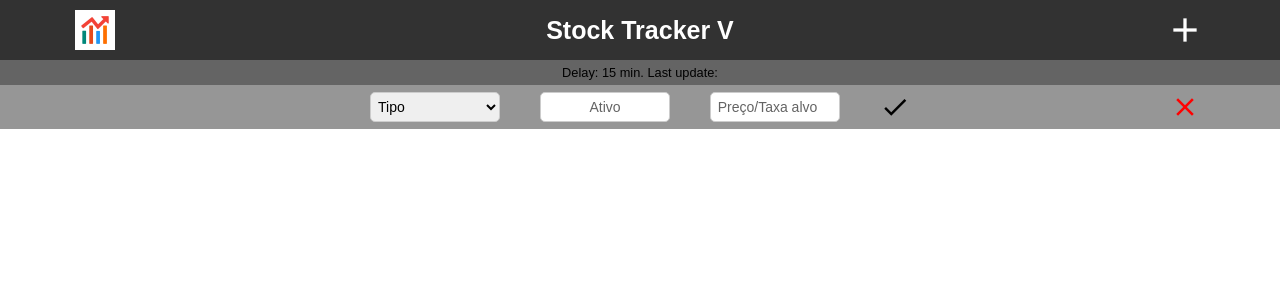
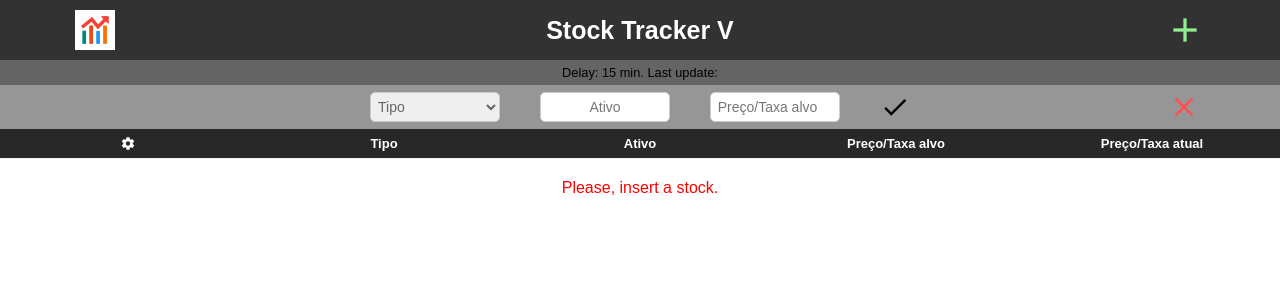
Before and after one commit to marcus88santos/stock-tracker-v, a Vue app: page / in a window 1280 px wide. Both pictures are taken after a click on the element "add". Shown: the top 300 px of the page. Built offline with nearby package versions, Linux system fonts and the light colour scheme; no server answers.

Commit message:
New Form style and validation. Table Header finished

```diff
--- /dev/null
+++ b/jsconfig.json
@@ -0,0 +1,5 @@
+{
+  "compilerOptions": {
+    "baseUrl": "./src"
+  }
+}
--- a/src/App.vue
+++ b/src/App.vue
@@ -2,6 +2,7 @@
 	<Header @open-form="formOn" />
 	<Form v-if="formStatus" @close-form="formOff" />
 	<Table />
+	<table></table>
 </template>
 
 <script>
--- a/src/components/form/Form.vue
+++ b/src/components/form/Form.vue
@@ -1,6 +1,11 @@
 <template>
 	<div id="form">
-		<select v-model="stock.type" id="type">
+		<select
+			@change="this.stock.code = ''"
+			required
+			v-model="stock.type"
+			id="type"
+		>
 			<option value="" selected disabled>Tipo</option>
 			<option value="acoes">Ações</option>
 			<option value="fii">FII</option>
@@ -9,8 +14,8 @@
 		<select
 			v-model="stock.code"
 			v-if="stock.type == 'tesouroDireto'"
+			id="stockT"
 			required
-			id="stockT"
 		>
 			<option value="" selected disabled>Ativo</option>
 			<option value="tdPre2026">TD Pré 2026</option>
@@ -29,8 +34,14 @@
 			type="number"
 			step=".01"
 			id="priceTax"
+			@input="numberFormat($event.target.value)"
 		/>
-		<span id="icon-add" class="material-icons" @click="submit">
+		<span
+			:class="{ valid: isValid }"
+			id="icon-add"
+			class="material-icons"
+			@click="submit"
+		>
 			done
 		</span>
 		<span id="icon-close" class="material-icons" @click="$emit('closeForm')">
@@ -38,6 +49,7 @@
 		</span>
 	</div>
 </template>
+
 <script>
 	export default {
 		name: 'Form',
@@ -49,6 +61,7 @@
 					code: '',
 					targetPriceTax: '',
 				},
+				isValid: false,
 			}
 		},
 		methods: {
@@ -60,9 +73,40 @@
 					targetPriceTax: '',
 				}
 			},
+			isActive () {
+				if (
+					this.stock.type != '' &&
+					this.stock.targetPriceTax != '' &&
+					this.stock.targetPriceTax != ''
+				) {
+					return true
+				}
+				return false
+			},
+			numberFormat (num) {
+				if (num.length == 1) {
+					this.stock.targetPriceTax = (num / 100).toFixed(2)
+				} else {
+					this.stock.targetPriceTax = (
+						this.stock.targetPriceTax * 10
+					).toFixed(2)
+				}
+			},
+		},
+		watch: {
+			'stock.type' () {
+				this.isValid = this.isActive()
+			},
+			'stock.code' () {
+				this.isValid = this.isActive()
+			},
+			'stock.targetPriceTax' () {
+				this.isValid = this.isActive()
+			},
 		},
 	}
 </script>
+
 <style scoped>
 	#form {
 		align-items: center;
@@ -72,18 +116,24 @@
 		padding: 7px 80px;
 	}
 	#icon-close {
-		color: red;
+		color: rgb(255, 80, 80);
 		cursor: pointer;
-		font-size: 30px;
+		font-size: 32px;
 		position: absolute;
 		right: 80px;
+	}
+	#icon-close:hover {
+		color: red;
 	}
 	#icon-add {
 		cursor: pointer;
 		margin-inline: 20px;
 		font-size: 30px;
 	}
-	#icon-add:hover {
+	.valid {
+		color: lightgreen;
+	}
+	.valid:hover {
 		color: rgb(0, 255, 0);
 	}
 	select {
@@ -96,10 +146,21 @@
 		outline: 0px;
 		padding-inline: 3px;
 		width: 130px;
+		color: black;
 	}
 	select:focus {
 		box-shadow: 0 0 4px 2px black;
 	}
+	option {
+		color: black;
+	}
+	option:first-child {
+		color: rgb(100, 100, 100);
+	}
+	select:invalid {
+		color: rgb(100, 100, 100);
+	}
+
 	input {
 		border: 1px solid #ccc;
 		border-radius: 5px;
@@ -116,18 +177,7 @@
 	}
 	input:-webkit-autofill {
 		-webkit-box-shadow: 0 0 0 30px white inset;
-	}
-	::placeholder {
-		color: rgb(100, 100, 100);
-	}
-	select:invalid {
-		color: rgb(100, 100, 100);
-	}
-	select option:first-child {
-		color: rgb(100, 100, 100);
-	}
-	select:invalid option:not(:first-child) {
-		color: black;
+		box-shadow: 0 0 0 30px white inset;
 	}
 	input[type='number'] {
 		width: 130px;
--- a/src/components/header/Header.vue
+++ b/src/components/header/Header.vue
@@ -49,14 +49,14 @@
 		font-size: 25px;
 	}
 	#icon-add {
-		color: white;
+		color: lightgreen;
 		display: block;
 		font-size: 40px;
 		transition: 0.2s;
+		cursor: pointer;
 	}
 	#icon-add:hover {
 		color: rgb(0, 255, 0);
-		cursor: pointer;
 	}
 	.updated {
 		background-color: rgb(100, 100, 100);
--- a/src/components/table/Table.vue
+++ b/src/components/table/Table.vue
@@ -2,9 +2,9 @@
 	<div>
 		<table>
 			<TableHeader />
-			<!-- <TableBody /> -->
+			<TableBody :stocks="stocks" />
 		</table>
-		<p v-if="!body">
+		<p v-if="stocks.length == 0">
 			Please, insert a stock.
 		</p>
 	</div>
@@ -12,20 +12,20 @@
 
 <script>
 	import TableHeader from './TableHeader.vue'
-	// import TableBody from './TableBody'
+	import TableBody from './TableBody'
 	import axios from 'axios'
 	export default {
 		name: 'Table',
-		components: { TableHeader },
+		components: { TableHeader, TableBody },
 		data () {
 			return {
-				body: [],
+				stocks: [],
 			}
 		},
 		created () {
 			axios.get('http://localhost:3000/stock').then(
 				res => {
-					this.body = res.data
+					this.stocks = res.data.stocks
 				},
 				err => console.log(err)
 			)
@@ -39,4 +39,9 @@
 		padding-top: 20px;
 		text-align: center;
 	}
+	table {
+		background-color: rgb(40, 40, 40);
+		width: 100%;
+		border-collapse: collapse;
+	}
 </style>
--- /dev/null
+++ b/src/components/table/TableBody.vue
@@ -0,0 +1,35 @@
+<template>
+	<tr v-for="stock in stocks" :key="stock.index">
+		<td></td>
+		<td class="tbody__type">{{ stock.type }}</td>
+		<td class="tbody__code">{{ stock.code }}</td>
+		<td class="tbody__targetPriceTax">{{ stock.targetPriceTax }}</td>
+		<td class="tbody__currentPriceTax"></td>
+	</tr>
+</template>
+
+<script>
+	export default {
+		name: 'TableBody',
+		data () {
+			return {}
+		},
+		props: ['stocks'],
+	}
+</script>
+
+<style scoped>
+	td {
+		text-align: center;
+		padding: 10px;
+	}
+	.tbody__type {
+		color: white;
+	}
+	.tbody__code {
+		color: white;
+	}
+	.tbody__targetPriceTax {
+		color: white;
+	}
+</style>
--- a/src/components/table/TableHeader.vue
+++ b/src/components/table/TableHeader.vue
@@ -1,10 +1,52 @@
-<template> </template>
+<template>
+	<tr>
+		<th>
+			<span id="icon-settings" class="material-icons">
+				settings
+			</span>
+		</th>
+		<th :style="cssVars" v-for="titulo in cabecalho" :key="titulo.index">
+			{{ titulo }}
+		</th>
+	</tr>
+</template>
 
 <script>
 	export default {
 		name: 'TableHeader',
 		data () {
-			return {}
+			return {
+				cabecalho: ['Tipo', 'Ativo', 'Preço/Taxa alvo', 'Preço/Taxa atual'],
+				celWidth: {
+					type: Number,
+				},
+			}
+		},
+		created () {
+			this.celWidth = 100 / (this.cabecalho.length + 1)
+		},
+		computed: {
+			cssVars () {
+				return {
+					'--width': this.celWidth + '%',
+				}
+			},
 		},
 	}
 </script>
+
+<style scoped>
+	tr {
+		border-bottom: 1px solid whitesmoke;
+	}
+	th {
+		color: white;
+		padding: 7px;
+		font-size: 13px;
+		width: var(--width);
+	}
+	#icon-settings {
+		font-size: 15px;
+		vertical-align: bottom;
+	}
+</style>
```
